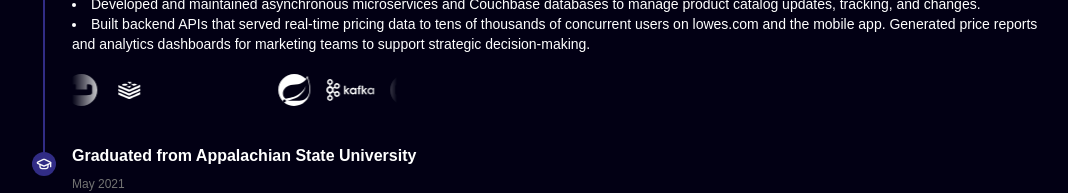
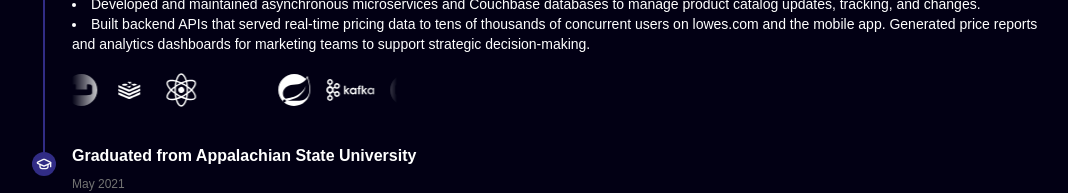
Before and after one commit to landaverdend/portfolio-site, a Next.js app: page /experience in a window 1280 px wide. Shown: the part 596-789 px from the top of the page, without its empty margins (96-1164 px from the left). Built offline with nearby package versions, Linux system fonts and the light colour scheme.

Commit message:
asdfasdf

```diff
--- a/app/experience/page.tsx
+++ b/app/experience/page.tsx
@@ -67,7 +67,7 @@ export default function Experience() {
               <ExperienceItem
                 title="Associate Backend Developer at Lowe's Home Improvement"
                 date="May 2021"
-                techLogos={[Spring, Kafka, Couchbase, Redis]}>
+                techLogos={[Spring, Kafka, Couchbase, Redis, React]}>
                 <p>Worked on the pricing API for Lowe's.com and the mobile app, as well as price reports for marketing teams.</p>
                 <ul className="list-disc list-inside text-sm">
                   <li>
```
